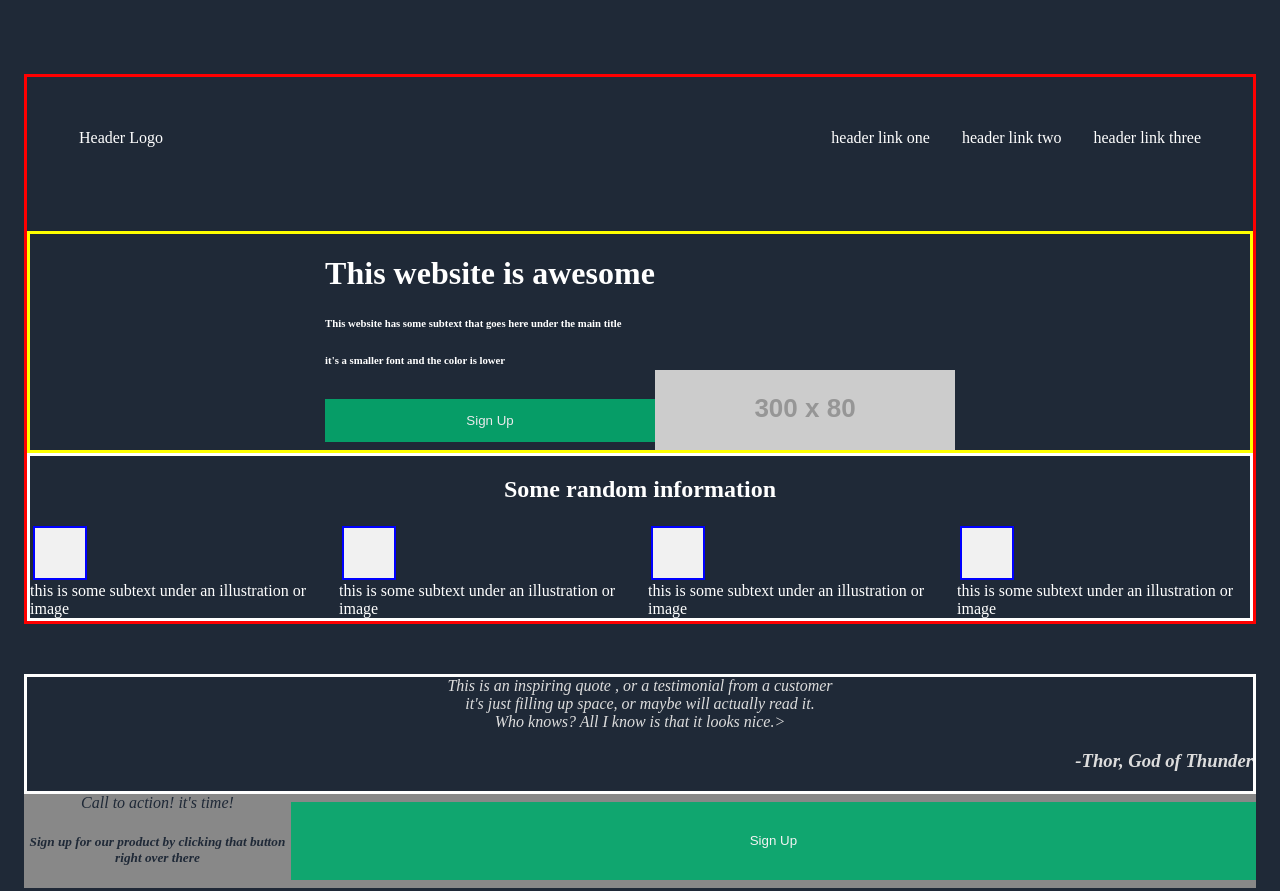
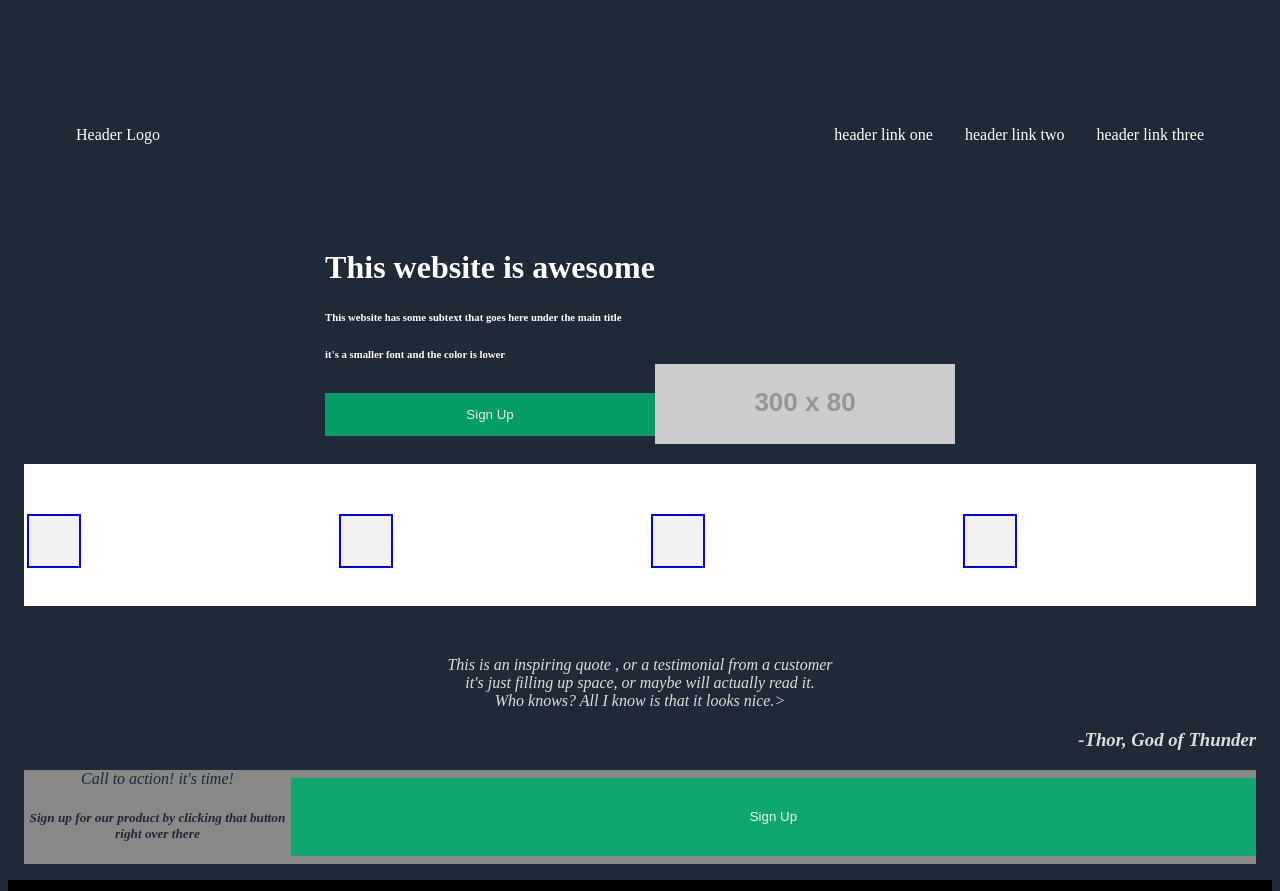
Before and after one commit to treasure4lyf/ODIN-LANDING-PAGE, a plain HTML site: page index.html in a window 1280 px wide. Shown: the top 891 px of the page. Drawn offline with Linux system fonts and the light colour scheme; placeholder pictures from the web are drawn by us.

Commit message:
borders on all sectionswhere removed for clearity

```diff
--- a/style.css
+++ b/style.css
@@ -11,7 +11,6 @@ padding: 10px;
 #header {
     justify-content: center;
     color: white;
-  border: red solid;
   margin-top: 50px;
   margin-bottom: 50px;
 }
@@ -43,15 +42,14 @@ background-color: ;
 }
 .open {
    display: flex;
-    border: yellow solid;
     min-height: 0px;
     justify-content: center;
 
 }
 
 .now {
-  border: white solid;
-  /* background-color: white; */
+
+  background-color: white;
 }
 
 .info {
@@ -60,13 +58,11 @@ background-color: ;
 #flexbox {
   flex: 1;
   display: flex;
-  border: red;
   gap: 16px;
 }
 
 #quote {
   color: #ddd;
-  border: #fefefe solid;
 
 }
 div #quote, #main{
@@ -78,8 +74,7 @@ text-align: center;
 #footer {
   color: white;
   background-color: black;
-  border: #f44336;
-  padding: 32px;
+    padding: 32px;
 }
   .call {
     background-color: #888;
```
